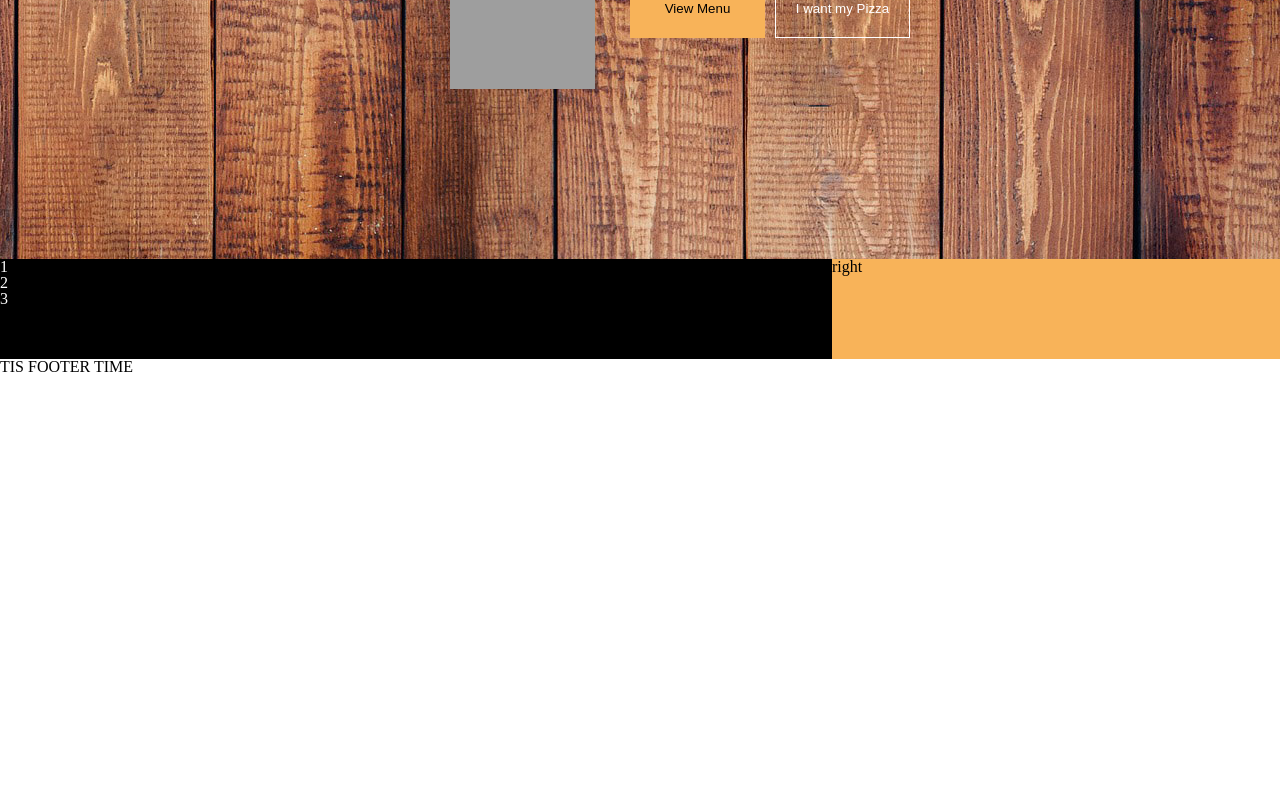
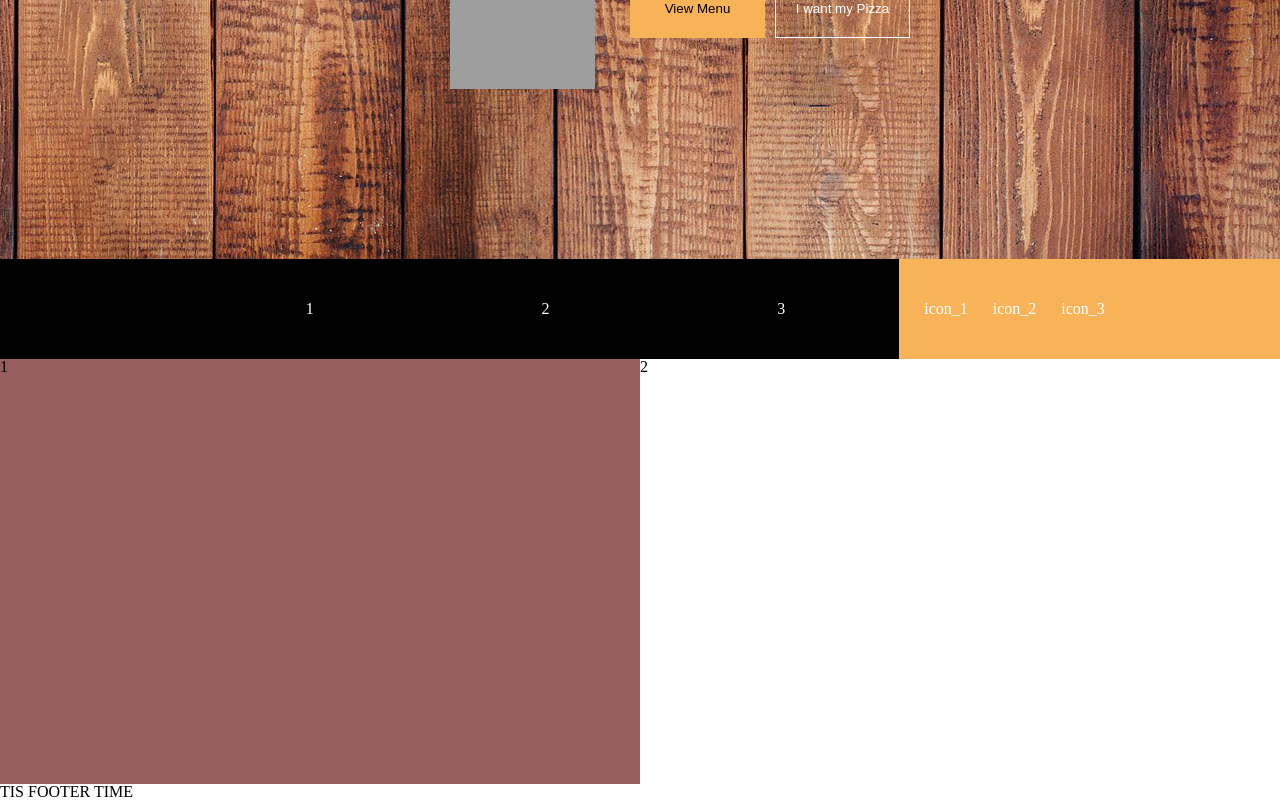
Before and after one commit to DmitryVoloshin/PizzaApp, a React (Create React App) app: page / in a window 1280 px wide. Shown: the part 586-1386 px from the top of the page. Before the commit the page ends 961 px from the top, so only its background shows below. Built offline with nearby package versions, Linux system fonts and the light colour scheme; grey boxes are pictures that could not be loaded.

Commit message:
today i do my best??

```diff
--- a/src/components/pages/main-page/main-page.js
+++ b/src/components/pages/main-page/main-page.js
@@ -3,6 +3,7 @@ import { Link } from 'react-router-dom';
 
 import './main-page.css'
 import ShortBlock from '../reused-blocks/short-info';
+import WelocomeBlock from '../reused-blocks/welcome-block';
 
 
 const MainPage = ( ) =>{
@@ -37,6 +38,7 @@ const MainPage = ( ) =>{
 
 
         <ShortBlock/>
+        <WelocomeBlock/>
         </main>
     )
 }
--- a/src/components/pages/reused-blocks/short-info/short-info.css
+++ b/src/components/pages/reused-blocks/short-info/short-info.css
@@ -8,8 +8,20 @@
     background-color: black;
     color: white;
     width: 65%;
+    display: flex;
+    flex-direction: row;
+    justify-content: space-around;
+    padding-left: 15%;
+    align-items: center;
 }
 .right-info_block{
     background-color: rgb(248, 179, 89);
     width: 35%;
+    display: flex;
+    flex-direction: row;
+    align-items: center;
+    color:  white;
 }
+.right-info_icon{
+    padding-left: 25px;
+}
--- a/src/components/pages/reused-blocks/short-info/short-info.js
+++ b/src/components/pages/reused-blocks/short-info/short-info.js
@@ -22,8 +22,20 @@ const ShortBlock = ( ) =>{
 
 
             {/* right part */}
-            <div className="right-info_block">right</div>
-        </div>
+
+                <ul className="right-info_block">
+                    <li className="right-info_icon">
+                        icon_1
+                    </li>
+                    <li className="right-info_icon">
+                        icon_2
+                    </li>
+                    <li className="right-info_icon">
+                        icon_3
+                    </li>
+                </ul>
+            </div>
+
     )
 }
 
--- /dev/null
+++ b/src/components/pages/reused-blocks/welcome-block/index.js
@@ -0,0 +1,4 @@
+import WelcomeBlock from './welcome-block';
+import WelocomeBlock from './welcome-block';
+
+export default WelocomeBlock;
--- /dev/null
+++ b/src/components/pages/reused-blocks/welcome-block/welcome-block.css
@@ -0,0 +1,9 @@
+.main-page_welcome{
+    display: flex;
+    flex-direction: row;
+    height: 425px;
+}
+.welcome-right_block{
+    width: 50%;
+    background-color: rgb(150, 94, 94);
+}
--- /dev/null
+++ b/src/components/pages/reused-blocks/welcome-block/welcome-block.js
@@ -0,0 +1,18 @@
+import React from 'react';
+
+import './welcome-block.css'
+
+const WelocomeBlock = ( ) =>{
+    return(
+        <div className="main-page_welcome">
+            <div className="welcome-right_block">
+                1
+            </div>
+            <div className="welcome-left_block">
+                2
+            </div>
+        </div>
+    )
+}
+
+export default WelocomeBlock
```
